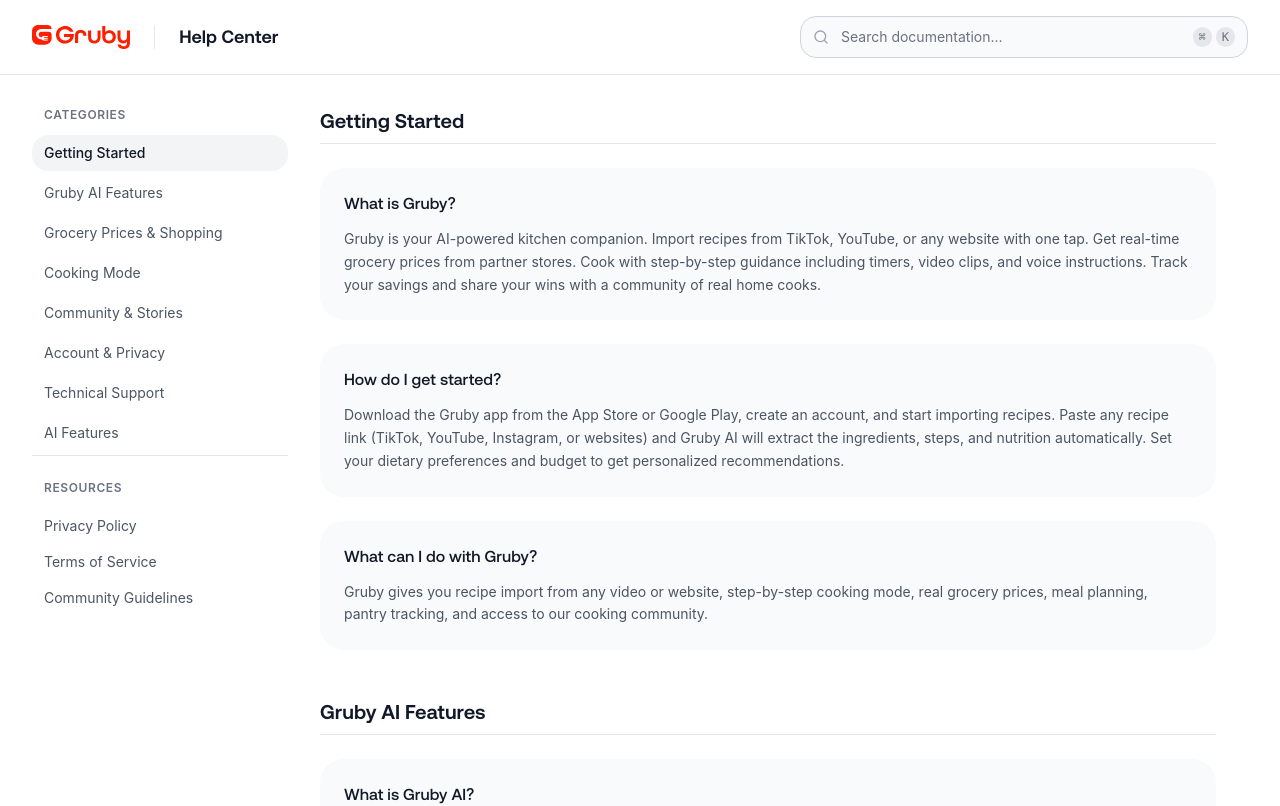
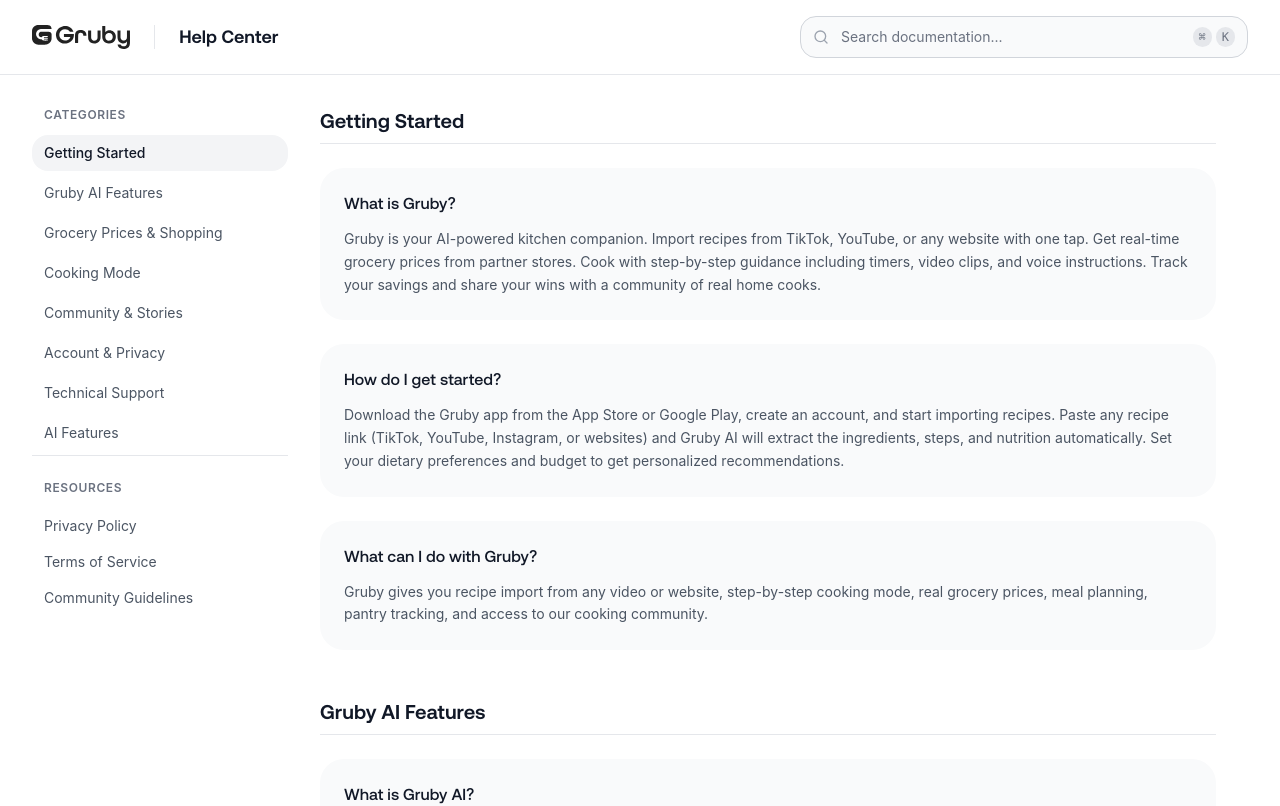
Before and after one commit to itzkennedydev/Gruby-Web, a Next.js app: page /faq in a window 1280 px wide. Shown: the top 806 px of the page. Built offline with nearby package versions, Linux system fonts and the light colour scheme.

Commit message:
Update Help Center styling and remove border from Important Notice
- Use dark logo in Help Center header to match other docs pages
- Add docs variant to Help Center footer for consistent styling
- Remove left border from Important Notice on Gatherings Terms page

```diff
--- a/src/app/faq/page.tsx
+++ b/src/app/faq/page.tsx
@@ -248,7 +248,7 @@
               {/* Logo */}
               <Link href="/" className="flex items-center">
                 <Image
-                  src="/GrubyLogo.svg"
+                  src="/GrubyLogoDark.svg"
                   alt="Gruby Logo"
                   width={100}
                   height={24}
@@ -438,7 +438,7 @@
       </div>
 
       <div className="lg:pb-0 pb-20">
-        <Footer />
+        <Footer variant="docs" />
       </div>
     </div>
   );
--- a/src/app/gatherings-terms/page.tsx
+++ b/src/app/gatherings-terms/page.tsx
@@ -40,7 +40,7 @@
           </p>
 
           <div
-            className="mb-10 rounded-lg border-l-4 border-yellow-400 bg-yellow-50 p-6"
+            className="mb-10 rounded-lg bg-yellow-50 p-6"
             style={{ lineHeight: "1.75" }}
           >
             <p className="mb-2 font-semibold">Important Notice</p>
```
